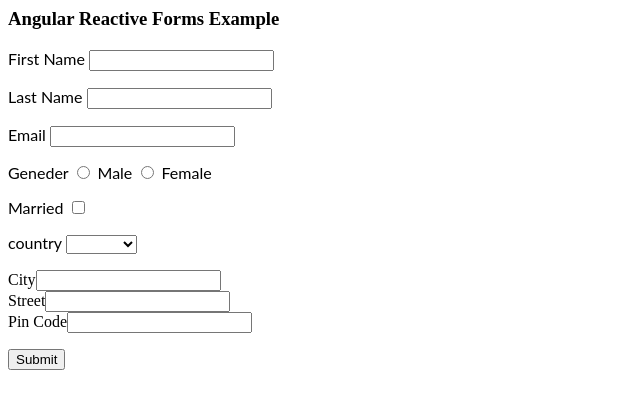
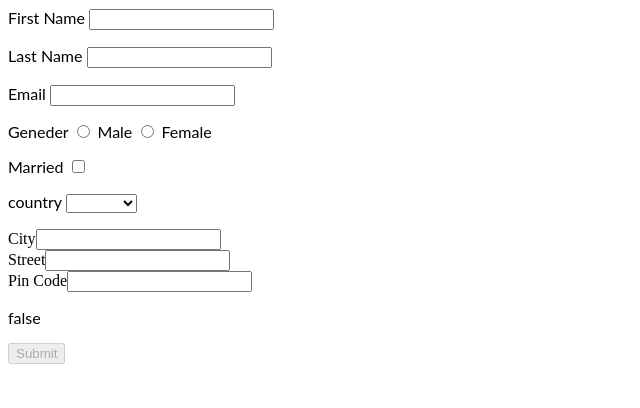
Before and after one commit to MatteoMit/angular7-reactive-form, an Angular app: page / in a window 1280 px wide. Shown: the top 408 px of the page, without its empty margins (0-640 px from the left). Built offline with nearby package versions, Linux system fonts and the light colour scheme.

Commit message:
2 files modified

```diff
--- a/src/app/app.component.html
+++ b/src/app/app.component.html
@@ -1,62 +1,150 @@
-<h3> {{ name }}</h3>
-
-<form [formGroup]="contactForm" (ngSubmit)="onSubmit()">
+<form [formGroup]="contactForm" (ngSubmit)="onSubmit()" novalidate>
 
   <p>
     <label for="firstname">First Name </label>
     <input type="text" id="firstname" name="firstname" formControlName="firstname">
   </p>
 
+  <div
+    *ngIf="!firstname?.valid && (firstname?.dirty ||firstname?.touched)">
+    <div [hidden]="!firstname.errors.required">
+      First Name is required
+    </div>
+    <div [hidden]="!firstname.errors.minlength">
+      Min Length is 10
+    </div>
+  </div>
+
   <p>
     <label for="lastname">Last Name </label>
     <input type="text" id="lastname" name="lastname" formControlName="lastname">
   </p>
 
+  <div *ngIf="!lastname.valid && (lastname.dirty ||lastname.touched)">
+    <div [hidden]="!lastname.errors.pattern">
+      Only characters are allowed
+    </div>
+    <div [hidden]="!lastname.errors.maxLength">
+      Max length allowed is {{lastname.errors.maxlength?.requiredLength}}
+    </div>
+    <div [hidden]="!lastname.errors.required">
+      Last Name is required
+    </div>
+  </div>
+
   <p>
     <label for="email">Email </label>
     <input type="text" id="email" name="email" formControlName="email">
   </p>
+  <div *ngIf="!email.valid && (email.dirty ||email.touched)">
+    <div [hidden]="!email.errors.required">
+      email is required
+    </div>
+    <div [hidden]="!email.errors.email">
+      invalid email id
+    </div>
+  </div>
+
 
   <p>
     <label for="gender">Geneder </label>
     <input type="radio" value="male" id="gender" name="gender" formControlName="gender"> Male
     <input type="radio" value="female" id="gender" name="gender" formControlName="gender"> Female
   </p>
+  <div *ngIf="!gender.valid && (gender.dirty ||gender.touched)">
+    <div [hidden]="!gender.errors.required">
+      gender is required
+    </div>
+  </div>
 
   <p>
     <label for="isMarried">Married </label>
     <input type="checkbox" id="isMarried" name="isMarried" formControlName="isMarried">
   </p>
+  <div *ngIf="!isMarried.valid && (isMarried.dirty ||isMarried.touched)">
+    <div [hidden]="!isMarried.errors.required">
+      isMarried is required
+    </div>
+  </div>
+
 
   <p>
     <label for="country">country </label>
-    <select id="country" name="country"  formControlName="country">
+    <select id="country" name="country" formControlName="country">
       <option [ngValue]="c.id" *ngFor="let c of countryList">
         {{c.name}}
       </option>
     </select>
   </p>
+  <div *ngIf="!country.valid && (country.dirty ||country.touched)">
+    <div [hidden]="!country.errors.required">
+      country is required
+    </div>
+  </div>
+
+
 
   <div formGroupName="address">
 
     <div class="form-group">
       <label for="city">City</label>
-        <input type="text" class="form-control" name="city" formControlName="city" >
+      <input type="text" class="form-control" name="city" formControlName="city">
     </div>
+    <div *ngIf="!city.valid && (city.dirty ||city.touched)">
+      <div [hidden]="!city.errors.required">
+        city is required
+      </div>
+    </div>
+
 
     <div class="form-group">
       <label for="street">Street</label>
-        <input type="text" class="form-control" name="street" formControlName="street" >
+      <input type="text" class="form-control" name="street" formControlName="street">
+    </div>
+    <div *ngIf="!street.valid && (street.dirty ||street.touched)">
+      <div [hidden]="!street.errors.required">
+        street is required
+      </div>
     </div>
 
     <div class="form-group">
       <label for="pincode">Pin Code</label>
       <input type="text" class="form-control" name="pincode" formControlName="pincode">
     </div>
+    <div *ngIf="!pincode.valid && (pincode.dirty ||pincode.touched)">
+      <div [hidden]="!pincode.errors.required">
+        pincode is required
+      </div>
+    </div>
 
   </div>
+
+  <p>{{contactForm.valid}} </p>
+
   <p>
-    <button type="submit">Submit</button>
+    <button type="submit" [disabled]="!contactForm.valid">Submit</button>
   </p>
 
+
 </form>
+
+
+
+
+<!-- <div ngModelGroup="address">
+
+  <p>
+    <label for="city">City</label>
+    <input type="text" id="city" name="city">
+  </p>
+
+  <p>
+    <label for="street">Street</label>
+    <input type="text" id="street" name="street">
+  </p>
+  <p>
+    <label for="pincode">Pin Code</label>
+    <input type="text" id="pincode" name="pincode">
+  </p>
+
+</div> -->
--- a/src/app/app.component.ts
+++ b/src/app/app.component.ts
@@ -14,15 +14,19 @@ export class AppComponent {
       Validators.required,
       Validators.minLength(2)
     ]),
-    lastname: new FormControl(),
-    email: new FormControl(),
-    gender: new FormControl(),
-    isMarried: new FormControl(),
-    country: new FormControl(),
+    lastname: new FormControl("", [
+      Validators.required,
+      Validators.maxLength(25),
+      Validators.pattern("^[a-zA-Z]+$")
+    ]),
+    email: new FormControl("", [Validators.email, Validators.required]),
+    gender: new FormControl("", [Validators.required]),
+    isMarried: new FormControl("", [Validators.required]),
+    country: new FormControl("", [Validators.required]),
     address: new FormGroup({
-      city: new FormControl(),
-      street: new FormControl(),
-      pincode: new FormControl()
+      city: new FormControl("", [Validators.required]),
+      street: new FormControl("", [Validators.required]),
+      pincode: new FormControl("", [Validators.required])
     })
   });
 
@@ -30,11 +34,47 @@ export class AppComponent {
     console.log(this.contactForm.value);
   }
 
-  countryList:country[] = [
+  countryList: country[] = [
     new country("1", "Italy"),
-    new country('2', 'USA'),
-    new country('3', 'England')
+    new country("2", "USA"),
+    new country("3", "England")
   ];
+
+  get firstname() {
+    return this.contactForm.get("firstname");
+  }
+
+  get lastname() {
+    return this.contactForm.get("lastname");
+  }
+
+  get email() {
+    return this.contactForm.get("email");
+  }
+
+  get gender() {
+    return this.contactForm.get("gender");
+  }
+
+  get isMarried() {
+    return this.contactForm.get("isMarried");
+  }
+
+  get country() {
+    return this.contactForm.get("country");
+  }
+
+  get city() {
+    return this.contactForm.get("address").get("city");
+  }
+
+  get street() {
+    return this.contactForm.get("address").get("street");
+  }
+
+  get pincode() {
+    return this.contactForm.get("address").get("pincode");
+  }
 }
 
 export class country {
```
Lines whose indentation alone changed are shown as unchanged.
